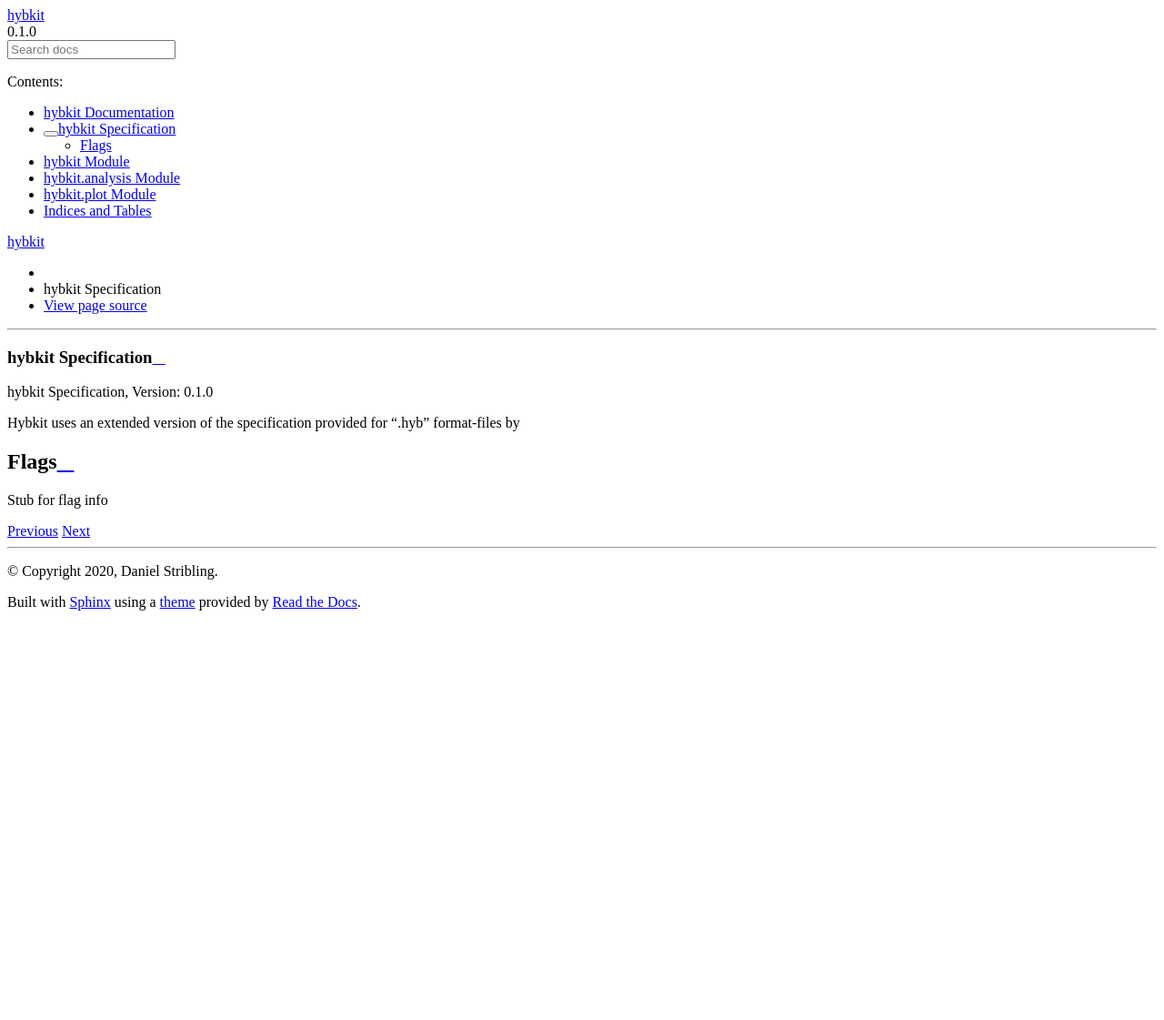
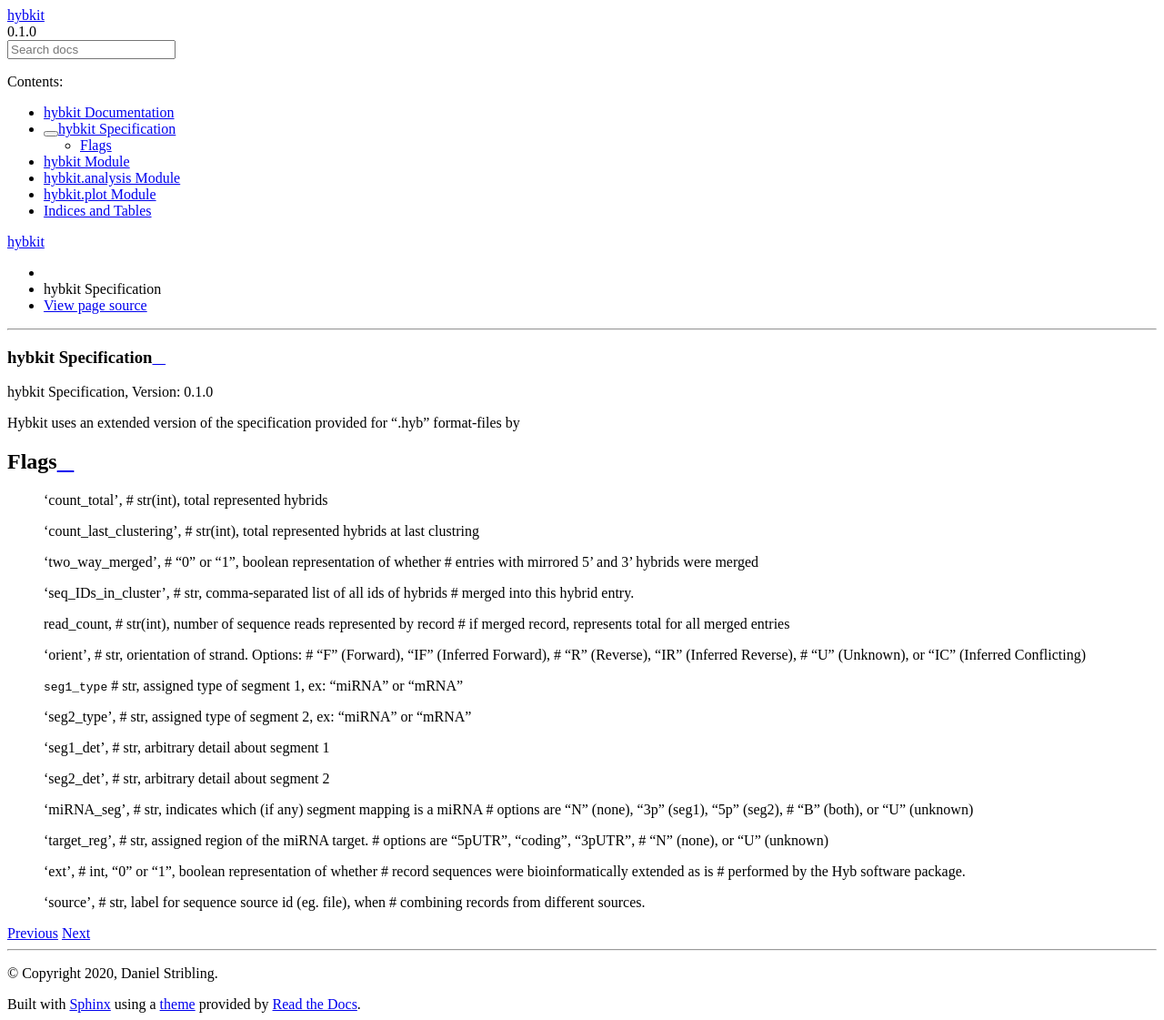
Before and after one commit to RenneLab/hybkit, a Sphinx documentation site: the page built from docs/source/specification.rst, in a window 1280 px wide. Shown: the whole page at 91% size. Built offline with Sphinx 7.4.7 and the Read the Docs theme 2.0.0, drawn with Linux system fonts in a browser that asks for light colours; before the commit the page ends 900 px from its top, so only the background shows below that.

Commit message:
Docs Work, Streamlining Naming.

```diff
--- a/docs/source/specification.rst
+++ b/docs/source/specification.rst
@@ -15,4 +15,71 @@ Hybkit uses an extended version of the specification provided for ".hyb" format-
 Flags
 -----
 
-Stub for flag info
+    .. _count_total:
+
+    'count_total',            # str(int), total represented hybrids
+
+    .. _count_last_clustering:
+
+    'count_last_clustering',  # str(int), total represented hybrids at last clustring
+
+    .. _two_way_merged:
+
+    'two_way_merged',         # "0" or "1", boolean representation of whether
+    #   entries with mirrored 5' and 3' hybrids were merged
+
+    .. _seq_IDs_in_cluster:
+
+    'seq_IDs_in_cluster',     # str, comma-separated list of all ids of hybrids
+    #   merged into this hybrid entry.
+
+    .. _read_count:
+
+    read_count,   # str(int), number of sequence reads represented by record
+    #   if merged record, represents total for all merged entries
+
+    .. _orient:
+
+    'orient',       # str, orientation of strand. Options:
+    #   "F" (Forward), "IF" (Inferred Forward),
+    #   "R" (Reverse), "IR" (Inferred Reverse),
+    #   "U" (Unknown), or "IC" (Inferred Conflicting)
+
+    .. _seg1_type:
+
+    :obj:`seg1_type`    # str, assigned type of segment 1, ex: "miRNA" or "mRNA"
+
+    .. _seg2_type:
+
+    'seg2_type',    # str, assigned type of segment 2, ex: "miRNA" or "mRNA"
+
+    .. _seg1_det:
+
+    'seg1_det',     # str, arbitrary detail about segment 1
+
+    .. _seg2_det:
+
+    'seg2_det',     # str, arbitrary detail about segment 2
+
+    .. _miRNA_seg:
+
+    'miRNA_seg',    # str, indicates which (if any) segment mapping is a miRNA
+    #   options are "N" (none), "3p" (seg1), "5p" (seg2),
+    #   "B" (both), or "U" (unknown)
+
+    .. _target_reg:
+
+    'target_reg',   # str, assigned region of the miRNA target.
+    #   options are "5pUTR", "coding", "3pUTR",
+    #   "N" (none), or "U" (unknown)
+
+    .. _ext:
+
+    'ext',          # int, "0" or "1", boolean representation of whether
+    #   record sequences were bioinformatically extended as is
+    #   performed by the Hyb software package.
+
+    .. _source:
+
+    'source',       # str, label for sequence source id (eg. file), when
+    #   combining records from different sources.
```
Also changed, not shown: docs/source/hybkit.analysis.rst (+34 -5 lines), 7 other files.
